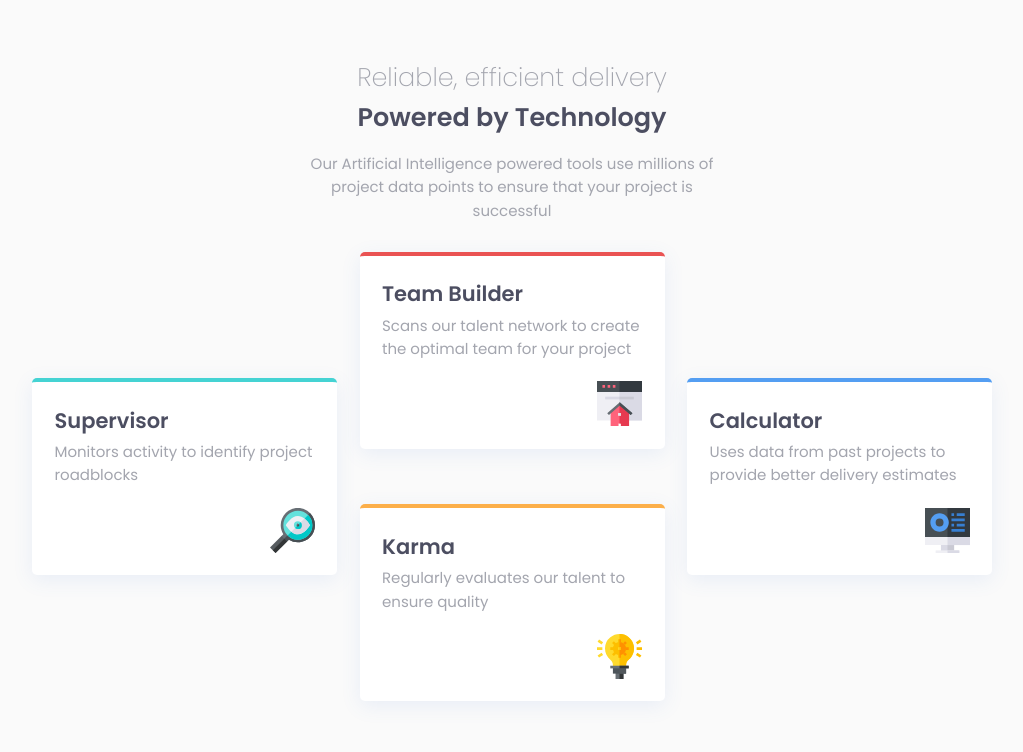
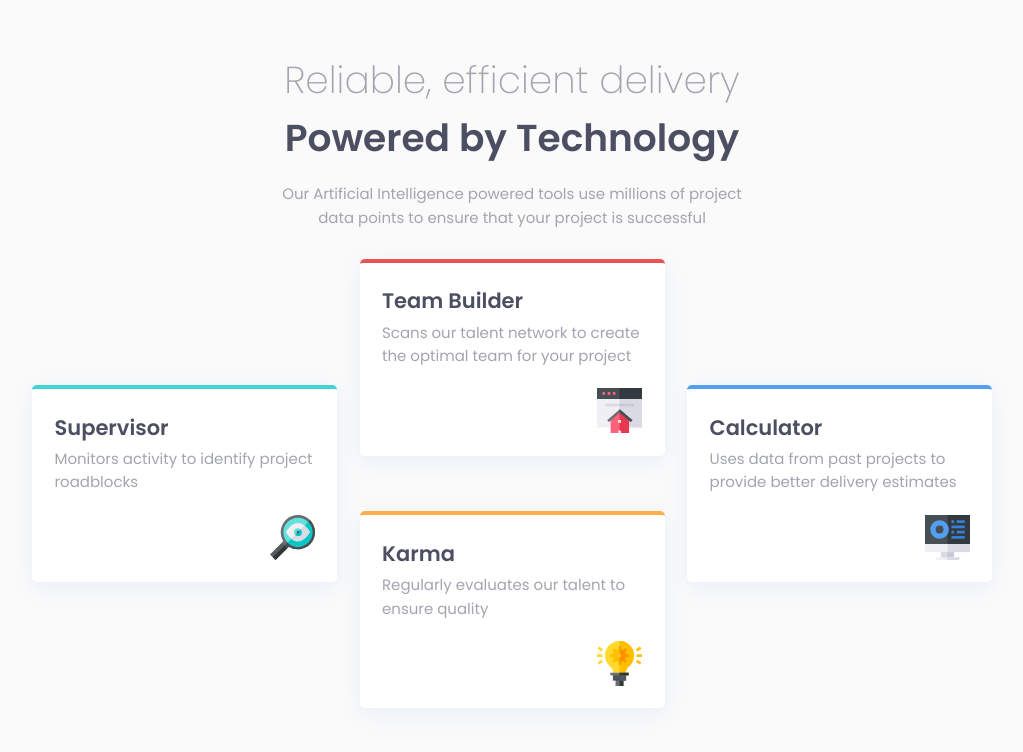
Before and after one commit to Shikamaru007/card-feature-section, a plain HTML site: page index.html in a window 1280 px wide. Shown: the whole page, without its empty margins (128-1151 px from the left). Drawn offline with Linux system fonts and the light colour scheme.

Commit message:
last chabge

```diff
--- a/styles.css
+++ b/styles.css
@@ -148,8 +148,12 @@ header {
     }
     header {
         margin-bottom: 2rem;
+        max-width: 470px;
     }
     .container {
         max-width: 960px;
     }
+    h1 {
+        font-size: 2.5rem;
+    }
 }
```
